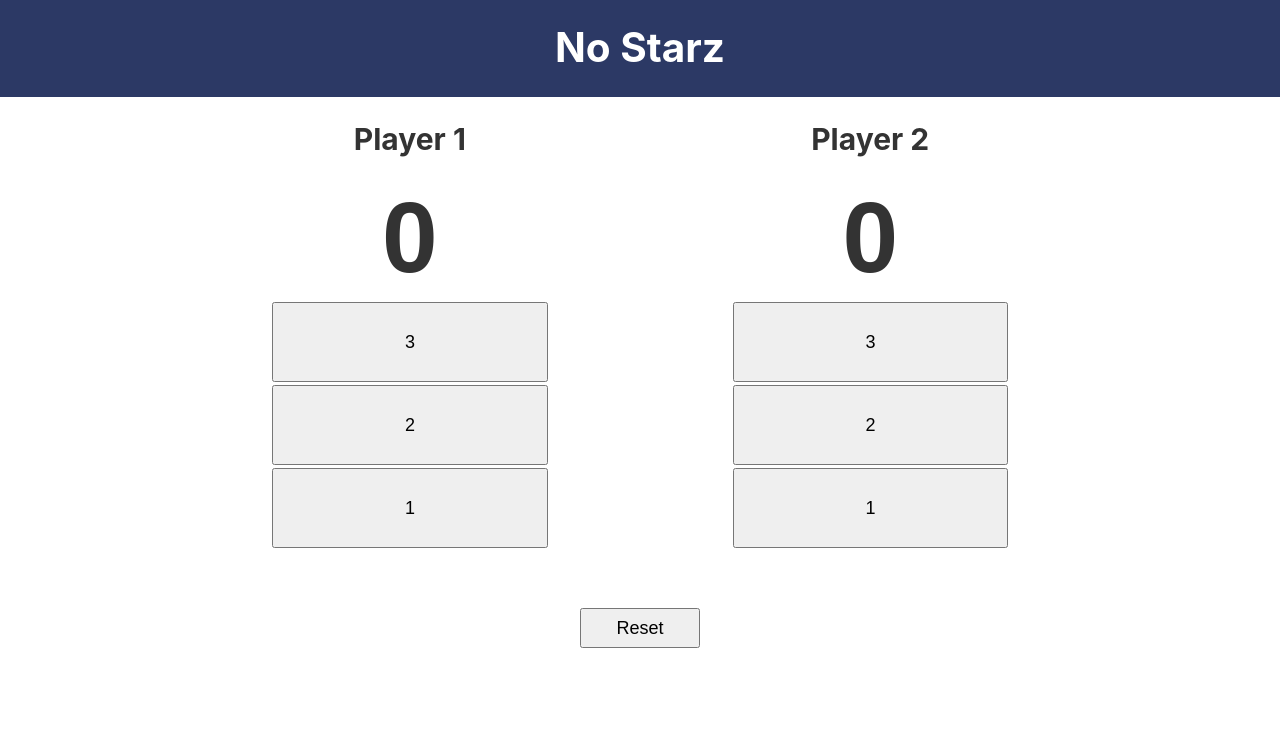
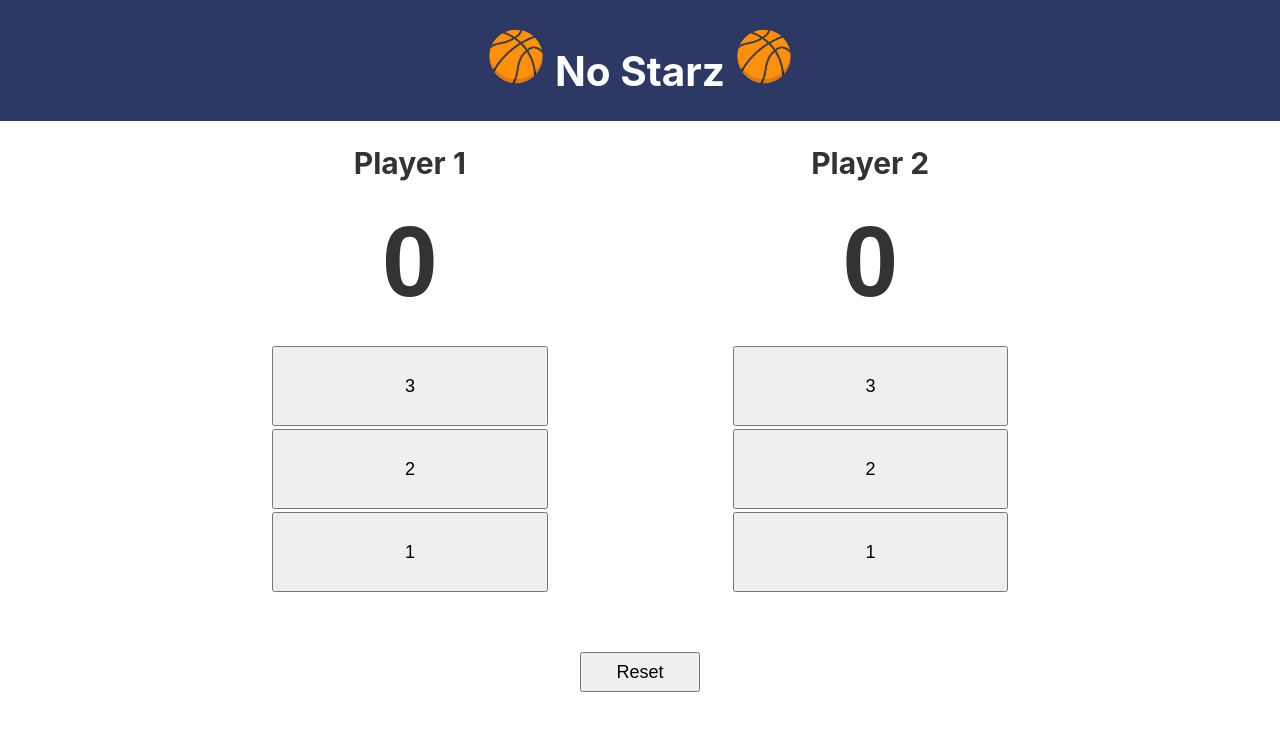
Before and after one commit to tomWritesCode/scoreboard, a Gatsby site: page / in a window 1280 px wide. Built offline with nearby package versions, Linux system fonts and the light colour scheme; Gatsby itself is replaced by a stand-in of ours.

Commit message:
Scorebord alignment

```diff
--- a/src/components/Scoreboard.js
+++ b/src/components/Scoreboard.js
@@ -35,9 +35,8 @@ const ScoreBoard = styled.div`
     .score{
       font-family: sans-serif;
       font-size: 100px;
-      /* min-height: 150px; */
       margin-top: 10px;
-      margin-bottom: 10px;
+      margin-bottom: 30px;
     }
 
 		.scoreButtons {
--- a/src/components/header.js
+++ b/src/components/header.js
@@ -1,6 +1,7 @@
 
 import PropTypes from "prop-types"
 import React from "react"
+import Basketball from '../assets/icon.png';
 
 const Header = ({ siteTitle }) => (
   <header
@@ -18,7 +19,10 @@ const Header = ({ siteTitle }) => (
       }}
     >
       <h1 style={{ margin: 0, color: 'white' }}>
+          <img src={Basketball} style={{ maxHeight: '60px', marginBottom: 0, marginRight: '10px'}} />
           {siteTitle}
+          <img src={Basketball} style={{ maxHeight: '60px', marginBottom: 0, marginLeft: '10px'}} />
+
       </h1>
     </div>
   </header>
```
